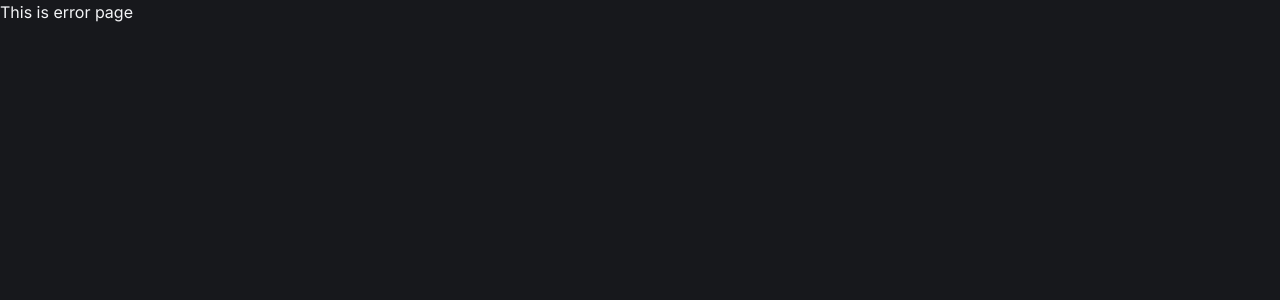
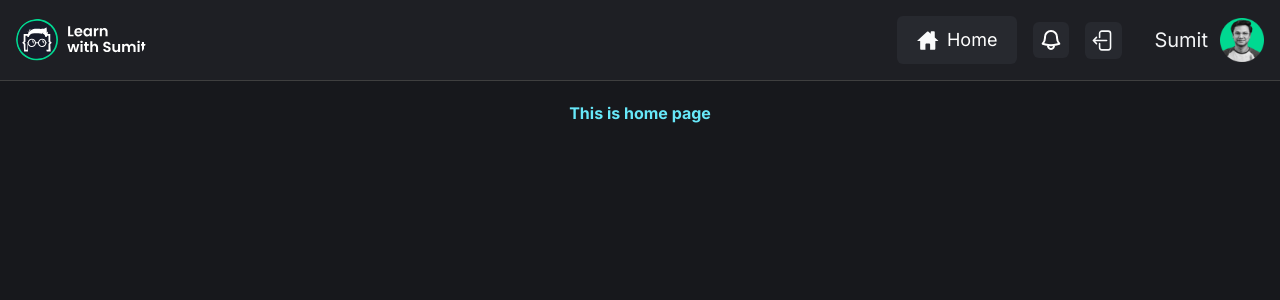
Before and after one commit to lightDevX/mysocial, a React (Vite) app: page /home in a window 1280 px wide. Before the commit this address had no page. Shown: the top 300 px of the page. Built offline with nearby package versions, Linux system fonts and the light colour scheme.

Commit message:
home route create

```diff
--- a/src/components/Root/Root.jsx
+++ b/src/components/Root/Root.jsx
@@ -1,11 +1,9 @@
 import { Outlet } from "react-router-dom";
-import Header from "../auth/common/Header/Header";
 
 
 const Root = () => {
     return (
         <>
-            <Header />
             <Outlet />
         </>
     );
--- a/src/components/auth/Logout/Logout.jsx
+++ b/src/components/auth/Logout/Logout.jsx
@@ -6,7 +6,7 @@ const Logout = () => {
     const navigate = useNavigate()
 
     const handaleLogout = () => {
-        navigate("/login")
+        navigate("/")
     }
 
     return (
--- a/src/components/auth/common/Header/Header.jsx
+++ b/src/components/auth/common/Header/Header.jsx
@@ -9,13 +9,13 @@ const Header = () => {
     return (
         <nav className="sticky top-0 z-50 border-b border-[#3F3F3F] bg-[#1E1F24] py-4">
             <div className="container flex flex-col items-center justify-between gap-6 sm:flex-row">
-                <Link to="./index.html">
+                <Link to="/">
                     <img className="max-w-[100px] rounded-full lg:max-w-[130px]" src={logo} />
                 </Link>
 
 
                 <div className="flex items-center space-x-4">
-                    <Link to="./index.html" className="btn-primary">
+                    <Link to="/" className="btn-primary">
                         <img src={home} alt="Home" />
                         Home
                     </Link>
--- a/src/components/auth/common/LoginForm/LoginForm.jsx
+++ b/src/components/auth/common/LoginForm/LoginForm.jsx
@@ -14,7 +14,7 @@ const LoginForm = () => {
 
     const submitForm = (formData) => {
         console.log(formData);
-        navigate("/")
+        navigate("/home")
     }
 
     return (
--- a/src/pages/Home/Home.jsx
+++ b/src/pages/Home/Home.jsx
@@ -1,10 +1,12 @@
+import Header from "../../components/auth/common/Header/Header";
 
 
 const Home = () => {
     return (
-        <div>
+        <>
+            <Header />
             <h1 className=" text-cyan-300 font-bold text-center mt-5">This is home page</h1>
-        </div>
+        </>
     );
 };
 
```
Also changed, not shown: src/routes/Router/Router.jsx (+5 -4 lines).
